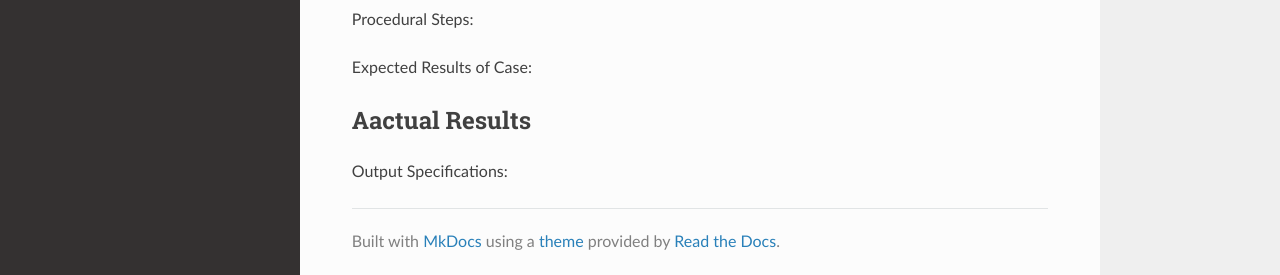
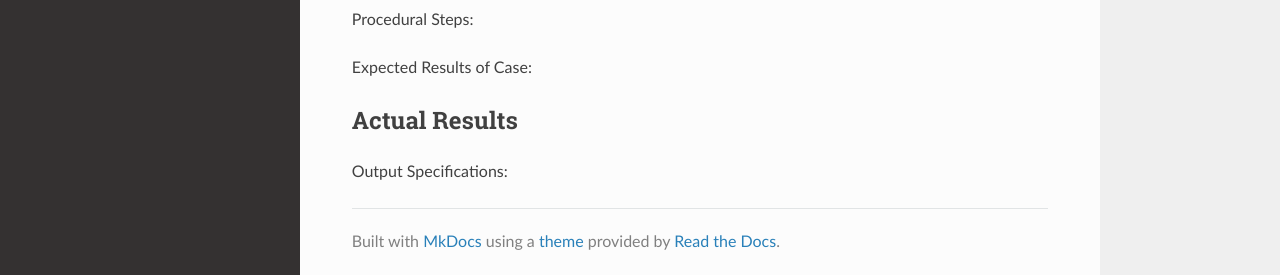
Before and after one commit to ranaroussi/yfinance, an MkDocs documentation site: the page built from docs/docs/testcase_report.md, in a window 1280 px wide and 1374 px high. Shown: the part 1096-1371 px from the top of the window. Built offline with MkDocs 1.6.1, drawn with Linux system fonts in a browser that asks for light colours; nearby versions of some CDN libraries.

Commit message:
Fix typo

```diff
--- a/docs/docs/testcase_report.md
+++ b/docs/docs/testcase_report.md
@@ -39,5 +39,5 @@ Procedural Steps:
 
 Expected Results of Case:
 
-## Aactual Results
+## Actual Results
 Output Specifications:
```
